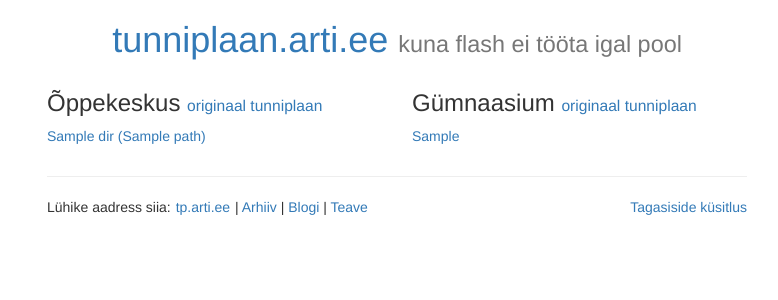
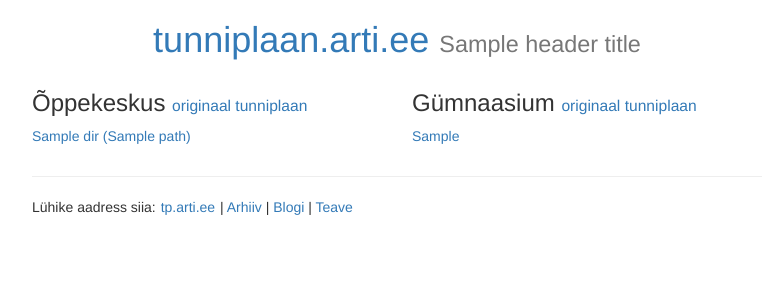
Before and after one commit to artizirk/tunniplaan.arti.ee, a Flask app: template templates/index.html in a window 1280 px wide. Shown: the top 300 px of the page, without its empty margins (243-1021 px from the left). Run offline with Flask 2, Linux system fonts and the light colour scheme; the template is opened without the code that fills it: most values are stand-ins (such as "Sample title", 1, 10 or a date in 2020); some libraries are stand-ins or nearby versions.

Commit message:
Väikesed kohandused
* aadressidel pole enam .png lõppe mis ajas Chrome Androidis segadusse
* tunniplaani allalaadimiseks lisasin lehe lõppu eraldi nupu
* lehekülje pealkiri muutub vastavalt hetkel kuvatava tunniplaaniga

```diff
--- a/main.py
+++ b/main.py
@@ -44,8 +44,6 @@ def index():
                            last_tp_vmok=request.cookies.get("last_tp_vmok"))
 
 
-@app.route("/vmok/<aasta>/", defaults={"kuu": "", "paev": ""})
-@app.route("/vmok/<aasta>/<tuup>/<name>", defaults={"kuu": "", "paev": ""})
 @app.route("/vmok/<int:aasta>/<kuu>/<paev>/<tuup>/<name>")
 @app.route("/vmok/<int:aasta>/<kuu>/<paev>/")
 def vmok_show(aasta, kuu, paev, tuup=None, name=None):
@@ -54,6 +52,8 @@ def vmok_show(aasta, kuu, paev, tuup=None, name=None):
         tuup = "c"
     dir_list = os.listdir(img_dir+"/{}/{}/{}/{}".format(aasta,
                                                         kuu, paev, tuup))
+    if name and not name.endswith(".png"):
+        name += ".png"
     if name not in dir_list:
         try:
             name = dir_list[0]
@@ -78,11 +78,16 @@ def vmok_show(aasta, kuu, paev, tuup=None, name=None):
 
     names = ("Grupid", "Õpetajad", "Ruumid")
 
+    tp_name = name[:-4]
+
     resp = make_response(render_template("show_tp.html", img_path=img_path,
+                                         tp_name=tp_name,
                                          names=names,
                                          t_list=[c_list, t_list, r_list],
-                                         date=date))
-    resp.set_cookie('last_tp_vmok', value='{}/{}'.format(tuup, name),
+                                         date=date,
+                                         head_title="Väike-Maarja Õppekeskuse {} grupi Flashi vabad tunniplaan".format("".join(tp_name.split(" ")[0])),
+                                         header_title="{} grupi tunniplaan mobiilseadmes".format("".join(tp_name.split(" ")[0]))))
+    resp.set_cookie('last_tp_vmok', value='{}/{}'.format(tuup, tp_name),
                     max_age=2592000)
     return resp
 
@@ -94,8 +99,11 @@ def vmg_show(date, tuup=None, name=None):
     if tuup not in ("c", "r", "t"):
         tuup = "c"
     dir_list = os.listdir(img_dir+"/{}/{}".format(date, tuup))
+
+    if name and not name.endswith(".png"):
+        name += ".png"
     if name not in dir_list:
-        name = dir_list[0]
+        name = dir_list[-1]
     img_path = "/{}/{}/{}".format(date, tuup, name)
     img_path = "/static/img/vmg"+img_path
 
@@ -105,11 +113,16 @@ def vmg_show(date, tuup=None, name=None):
 
     names = ("Klassid", "Õpetajad", "Ruumid")
 
+    tp_name = name[:-4]
+
     resp = make_response(render_template("show_tp.html", img_path=img_path,
+                                         tp_name=tp_name,
                                          names=names,
                                          t_list=[c_list, t_list, r_list],
-                                         date="/vmg/{}".format(date)))
-    resp.set_cookie('last_tp_vmg', '{}/{}'.format(tuup, name),
+                                         date="/vmg/{}".format(date),
+                                         head_title="Väike-Maarja Gümnaasiumi {} klassi Flashi vabad tunniplaan".format(tp_name),
+                                         header_title="{} klassi tunniplaan mobiilseadmes".format(tp_name)))
+    resp.set_cookie('last_tp_vmg', '{}/{}'.format(tuup, tp_name),
                     max_age=2592000)
     return resp
 
--- a/static/css/main.css
+++ b/static/css/main.css
@@ -1,7 +1,11 @@
+body {
+    margin-bottom: 10px;
+}
+
 /* suurte ekraanide peal piirame laiust */
 @media (min-width: 768px) {
   .container {
-    max-width: 730px;
+    max-width: 760px;
   }
 }
 
--- a/templates/index.html
+++ b/templates/index.html
@@ -34,7 +34,6 @@ tunniplaan</span></a></small></h3>
 <hr>
 <footer>
 <span class="hide-on-mobl">Lühike aadress siia: </span><a href="#tpartieeqrcode" class="btn btn-link" style="padding: 0; margin-top: -3px;" data-toggle="modal" data-target="#tpartieeqrcode">tp.arti.ee</a> | <span class="break-on-mobl"><a href="/archive">Arhiiv</a> | <a href="/blog">Blogi</a> | <a href="/blog">Teave</a></span>
-<a href="http://goo.gl/forms/Q3XOiBA3Mb" class="pull-right-footer">Tagasiside küsitlus</a>
 </footer>
 
 
--- a/templates/layout.html
+++ b/templates/layout.html
@@ -3,10 +3,16 @@
 <!--[if IE 7]>         <html class="no-js lt-ie9 lt-ie8"> <![endif]-->
 <!--[if IE 8]>         <html class="no-js lt-ie9"> <![endif]-->
 <!--[if gt IE 8]><!--> <html class="no-js"> <!--<![endif]-->
+    {% if head_title is not defined%}
+      {% set head_title="Väike-Maarja koolide Flashi vabad tunniplaanid"%}
+    {% endif %}
+    {% if header_title is not defined %}
+      {% set header_title="kuna flash ei tööta igal pool" %}
+    {% endif %}
     <head>
         <meta charset="utf-8">
         <meta http-equiv="X-UA-Compatible" content="IE=edge,chrome=1">
-        <title>Väike-Maarja koolide Flashi vabad tunniplaanid</title>
+        <title>{{ head_title }}</title>
         <meta name="description" content="Väike-Maarja Õppekeskuse ja Gümnaasiumi tunniplaani kuvaja mis töötab telefonis">
         <meta name="viewport" content="width=device-width, initial-scale=1">
 
@@ -20,8 +26,8 @@
         <![endif]-->
     <div class="container">
 
-    <div class="header">
-        <h1><a href="/">tunniplaan.arti.ee</a> <small>kuna flash ei tööta igal pool</small></h1>
+    <div class="header hidden-print">
+        <h1><a href="/">tunniplaan.arti.ee</a> <small>{{ header_title }}</small></h1>
     </div>
 
     {% block content %}{% endblock %}
```
Also changed, not shown: templates/show_tp.html (+6 -2 lines).
